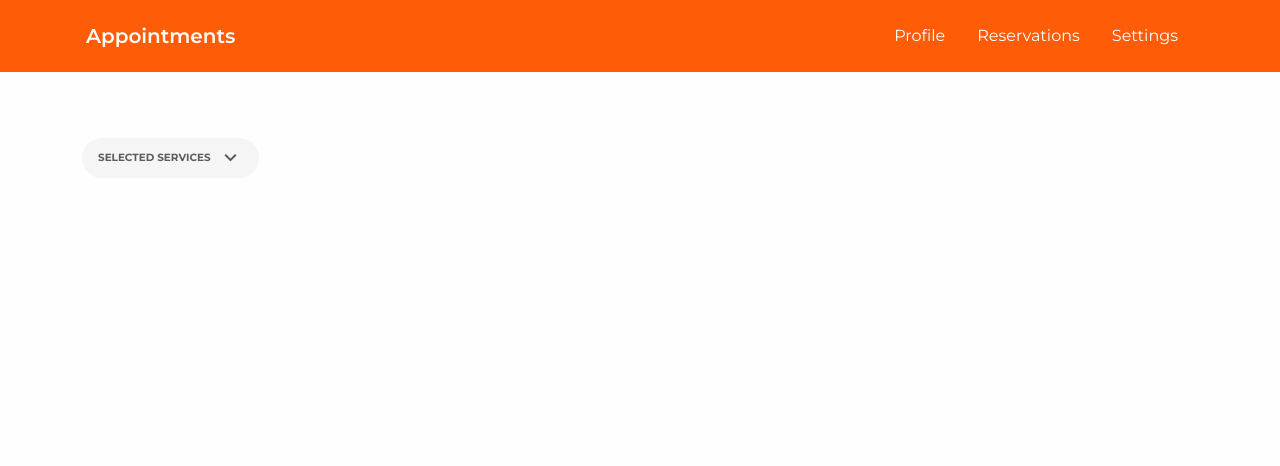
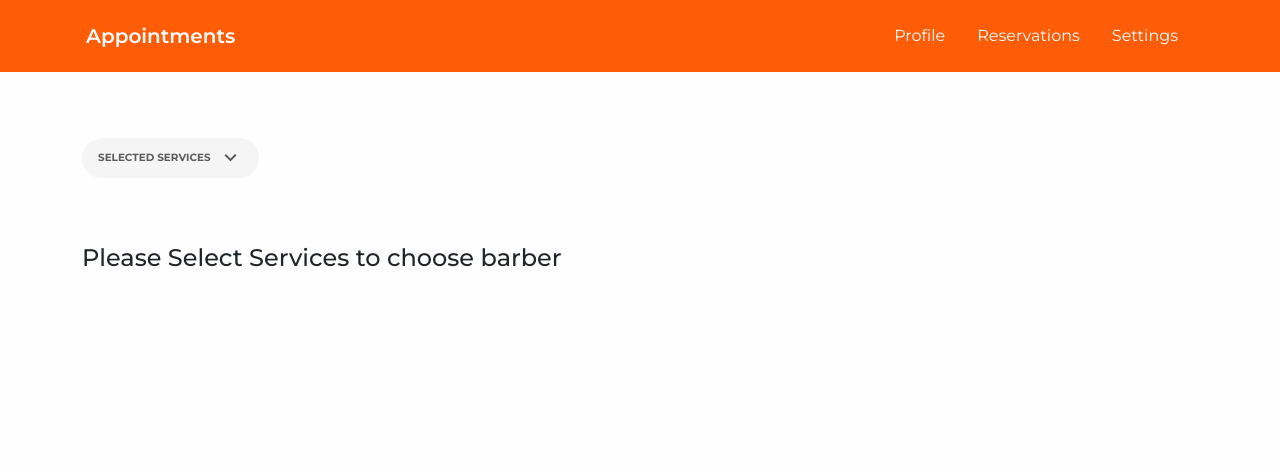
Before and after one commit to aaron-kristopher/east-edge-reservation-system, a Django app: page /make-reservation/ in a window 1280 px wide. Shown: the top 466 px of the page. Run offline with Django 5.2, Linux system fonts and the light colour scheme; data that the repository does not hold is empty.

Commit message:
feat: Add info requiring user to select service before barber selection

```diff
--- a/east_edge_reservation/customers/templates/customers/reservations.html
+++ b/east_edge_reservation/customers/templates/customers/reservations.html
@@ -116,7 +116,7 @@
     <div class="mt-3 overflow-auto text-nowrap" id="selected-services"></div>
     <div class="row g-3" id="barbers">
       {% for barber in barbers %}
-        <div class="col-12 col-sm-6 col-lg-3 card-wrapper" data-barber-id="{{barber.id}}">
+        <div class="col-12 col-sm-6 col-lg-3 card-wrapper d-none" data-barber-id="{{barber.id}}">
           <div class="card">
             <img class="card-img-top" src="https://placehold.co/300" alt="Card image" style="width:100%">
             <div class="card-body">
@@ -127,6 +127,9 @@
           </div>
         </div>
       {% endfor %}
+        <div id="empty-barber-section">
+          <h4>Please Select Services to choose barber</h4>
+        </div>
     </div>
   </div>
 
@@ -136,7 +139,8 @@
     const selectedServicesDiv = document.getElementById("selected-services");
     const checkboxes = document.querySelectorAll('input[type=checkbox]');
     const barbersDiv = document.getElementById("barbers");
-    const barberCards = document.querySelectorAll(".card-wrapper")
+    const barberCards = document.querySelectorAll(".card-wrapper");
+    const emptyBarberDiv = document.getElementById("empty-barber-section");
     console.log(barberCards)
 
     checkboxes.forEach(checkbox => {
@@ -190,8 +194,9 @@
       if (ids.size === 0) {
 
         barberCards.forEach(barberCard => {
-          barberCard.classList.remove("d-none");
-        })
+          barberCard.classList.add("d-none");
+        });
+        emptyBarberDiv.classList.remove("d-none");
         console.log("No services selected");
         return;
       }
@@ -216,6 +221,7 @@
       const barberIds = new Set(data.map(barber => barber.id));
       console.log(barberIds);
 
+      emptyBarberDiv.classList.add("d-none");
       barberCards.forEach(barberCard => {
         const cardId = Number(barberCard.dataset.barberId);
 
```
